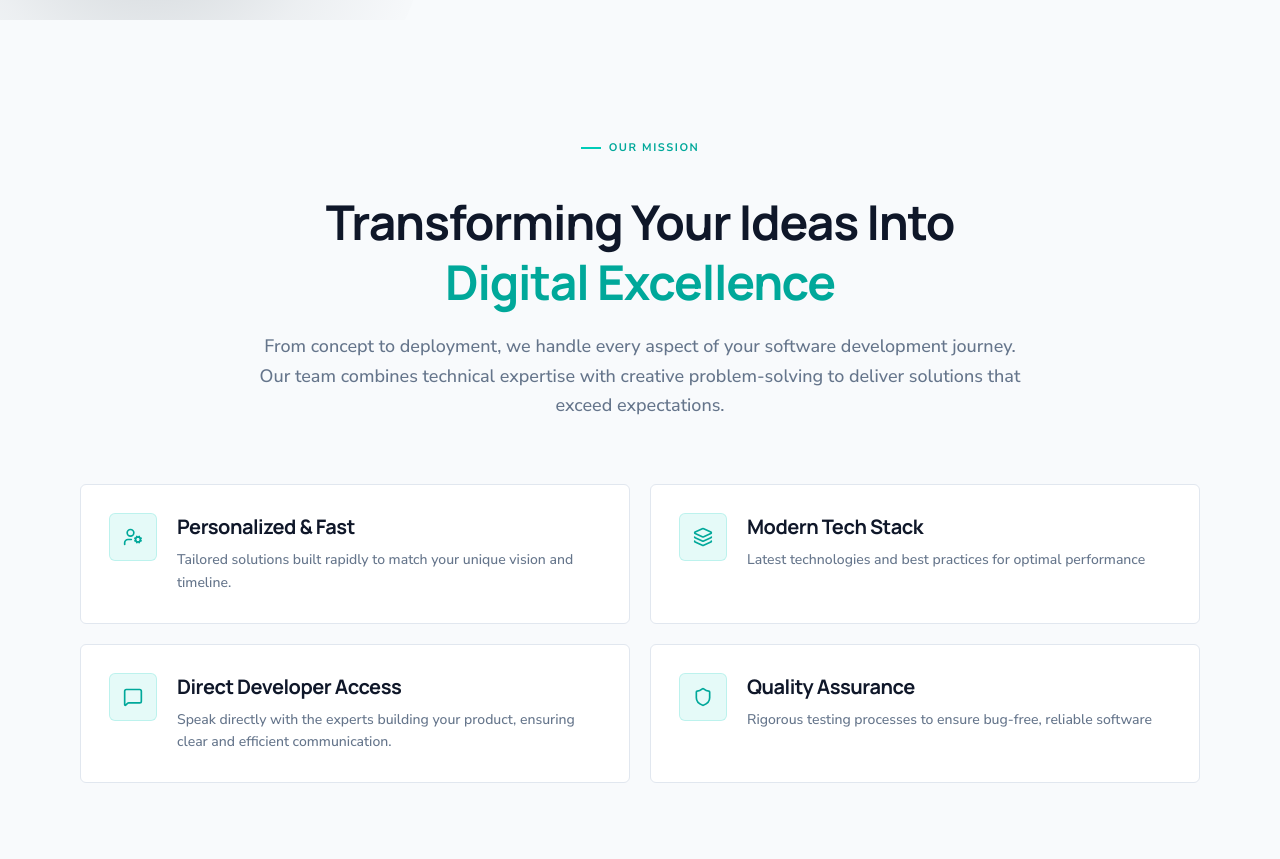
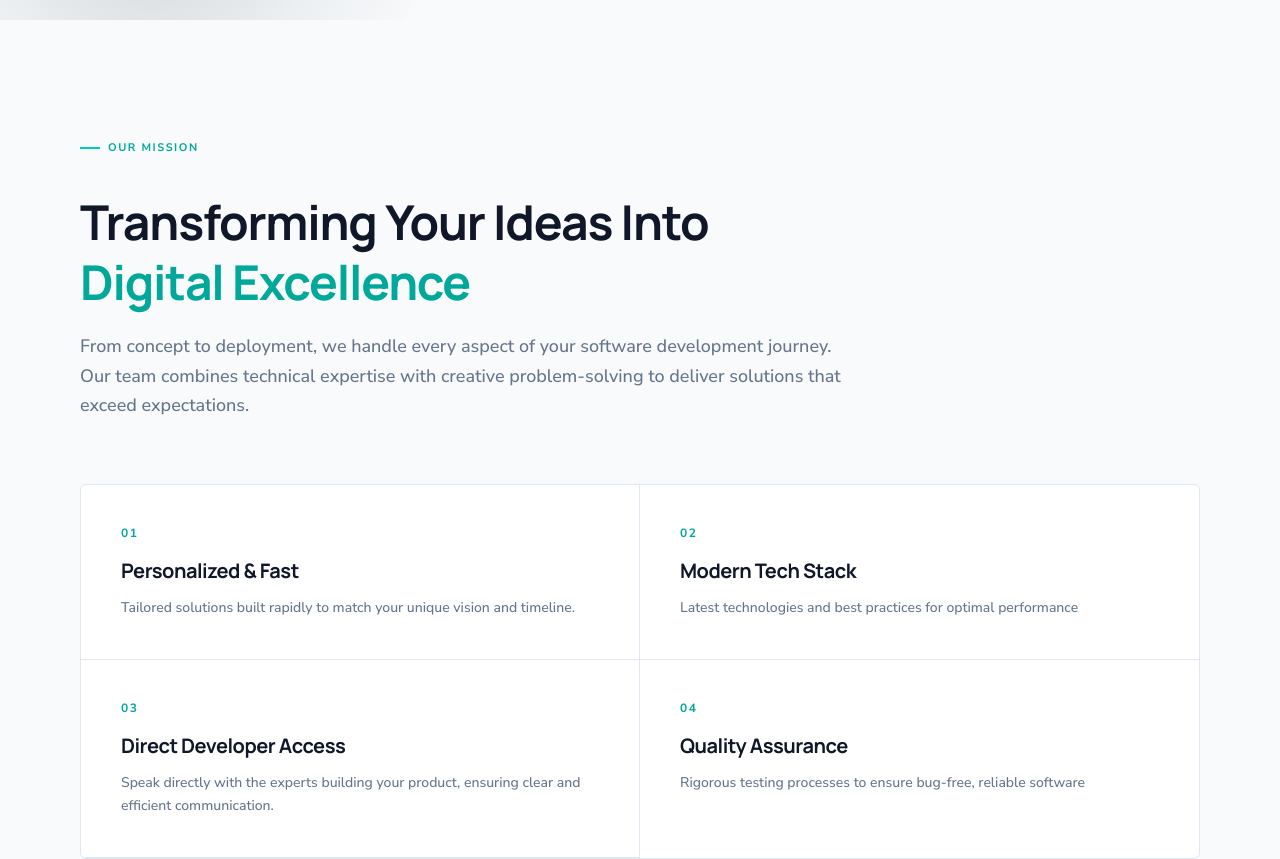
Before and after one commit to nefara-bg/Nefara-Web, a Next.js app in the folder client/: page /en in a window 1280 px wide. Shown: the part 780-1639 px from the top of the page. Built offline with nearby package versions, Linux system fonts and the light colour scheme.

Commit message:
Redesign mission section

```diff
--- a/client/src/components/AboutSection/MissionSection.tsx
+++ b/client/src/components/AboutSection/MissionSection.tsx
@@ -1,16 +1,14 @@
 import * as motion from "motion/react-client"
-import { Layers, Shield, UserCog, MessageSquare } from "lucide-react"
 import { getTranslations } from "next-intl/server"
-import { Card } from "@/components/ui/card"
 
 export async function MissionSection() {
     const t = await getTranslations("about")
 
     const features = [
-        { icon: UserCog, title: t("personalized.title"), description: t("personalized.content") },
-        { icon: Layers, title: t("tech.title"), description: t("tech.content") },
-        { icon: MessageSquare, title: t("communication.title"), description: t("communication.content") },
-        { icon: Shield, title: t("quality.title"), description: t("quality.content") },
+        { num: "01", title: t("personalized.title"), description: t("personalized.content") },
+        { num: "02", title: t("tech.title"), description: t("tech.content") },
+        { num: "03", title: t("communication.title"), description: t("communication.content") },
+        { num: "04", title: t("quality.title"), description: t("quality.content") },
     ]
 
     return (
@@ -21,9 +19,9 @@ export async function MissionSection() {
                     initial={{ opacity: 0, y: 20 }}
                     whileInView={{ opacity: 1, y: 0 }}
                     viewport={{ once: true }}
-                    className="text-center mb-16 max-w-3xl mx-auto"
+                    className="mb-16 max-w-3xl"
                 >
-                    <span className="eyebrow mb-5 justify-center">{t("tag")}</span>
+                    <span className="eyebrow mb-5">{t("tag")}</span>
                     <h3 className="font-display text-3xl md:text-5xl font-bold text-foreground mt-4 mb-5 leading-tight">
                         {t("subtitle")}{" "}
                         <span className="text-[hsl(var(--primary-strong))]">{t("subtitle2")}</span>
@@ -33,36 +31,28 @@ export async function MissionSection() {
                     </p>
                 </motion.div>
 
-                {/* Features */}
-                <div className="grid md:grid-cols-2 gap-5 max-w-6xl mx-auto">
-                    {features.map((feature, index) => {
-                        const Icon = feature.icon
-                        return (
+                {/* Features grid */}
+                <div className="border border-border rounded-md overflow-hidden grid md:grid-cols-2 divide-y divide-border md:[&>*:nth-child(odd)]:border-r md:[&>*:nth-child(odd)]:border-border bg-card">
+                    {features.map((feature, index) => (
                         <motion.div
-                                key={feature.title}
-                                initial={{ opacity: 0, y: 20 }}
+                            key={feature.num}
+                            initial={{ opacity: 0, y: 16 }}
                             whileInView={{ opacity: 1, y: 0 }}
                             viewport={{ once: true }}
-                                transition={{ delay: index * 0.1 }}
+                            transition={{ delay: index * 0.08 }}
+                            className="p-8 md:p-10 hover:bg-primary/8 transition-colors"
                         >
-                                <Card className="p-7 h-full hover:border-[hsl(var(--primary)/0.35)] hover:shadow-[0_20px_48px_-20px_rgba(15,23,42,0.12)] hover:-translate-y-1">
-                                    <div className="flex items-start gap-5">
-                                        <div className="accent-chip w-12 h-12 shrink-0">
-                                            <Icon className="w-5 h-5" />
-                                        </div>
-                                        <div>
-                                            <h4 className="font-display text-lg md:text-xl font-bold text-foreground mb-2">
+                            <span className="block text-xs font-bold tracking-[0.12em] text-[hsl(var(--primary-strong))] mb-4">
+                                {feature.num}
+                            </span>
+                            <h4 className="font-display text-lg md:text-xl font-bold text-foreground mb-3 leading-snug">
                                 {feature.title}
                             </h4>
                             <p className="text-sm text-muted-foreground leading-relaxed">
                                 {feature.description}
                             </p>
-                                        </div>
-                                    </div>
-                                </Card>
                         </motion.div>
-                        )
-                    })}
+                    ))}
                 </div>
             </div>
         </section>
```
Lines whose indentation alone changed are shown as unchanged.
